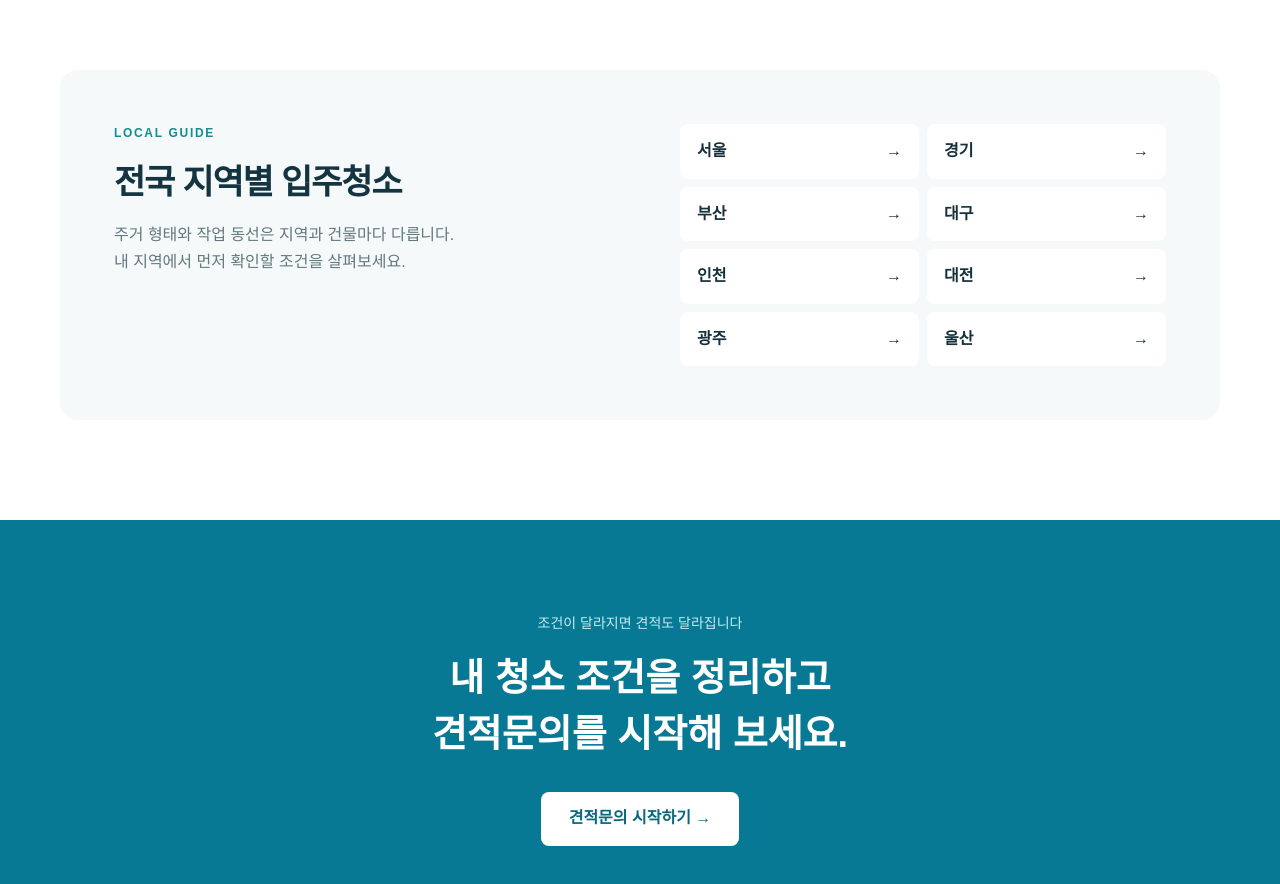
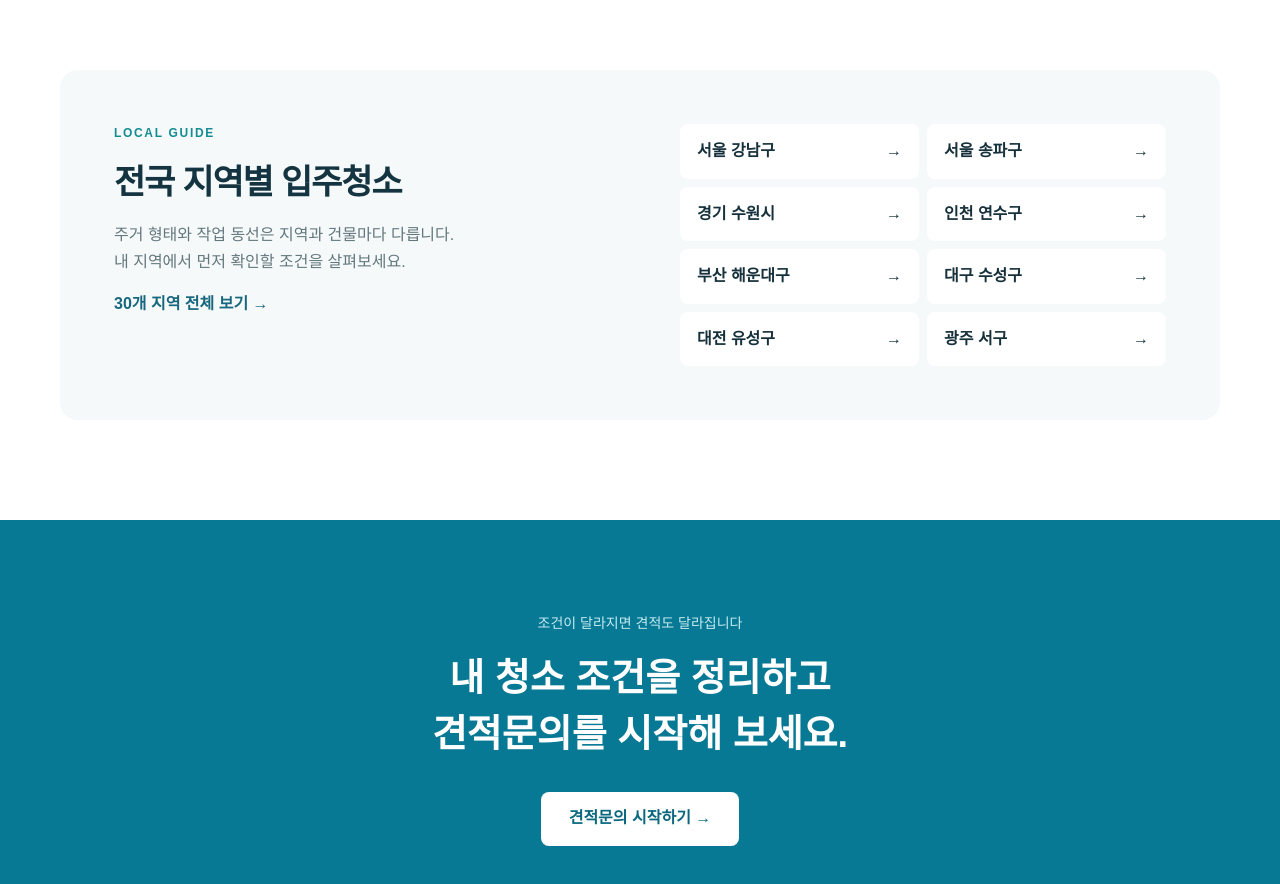
Before and after one commit to hoho601212-collab/ProperMove-inCleaning, a Next.js app: page / in a window 1280 px wide. Shown: the part 4160-5044 px from the top of the page. Built offline with nearby package versions, Linux system fonts and the light colour scheme; no server answers.

Commit message:
검색 노출 메타데이터와 지역 직접 링크 보강

```diff
--- a/app/layout.tsx
+++ b/app/layout.tsx
@@ -9,12 +9,27 @@ export const metadata: Metadata = {
   metadataBase: new URL(process.env.NEXT_PUBLIC_SITE_URL || "https://proper-move-in-cleaning.vercel.app"),
   title: { default: "올바른청소 | 입주청소 비교견적과 준비 가이드", template: "%s | 올바른청소" },
   description: "입주청소 범위와 현장 조건을 확인하고 여러 업체의 견적을 같은 기준으로 비교하세요.",
+  applicationName: "올바른청소",
+  keywords: ["입주청소", "이사청소", "입주청소 업체", "입주청소 견적", "지역별 입주청소"],
+  openGraph: {
+    type: "website",
+    locale: "ko_KR",
+    siteName: "올바른청소",
+    title: "올바른청소 | 입주청소 비교견적과 준비 가이드",
+    description: "입주청소 범위와 현장 조건을 확인하고 업체 견적을 같은 기준으로 비교하세요.",
+    url: "/",
+  },
+  twitter: { card: "summary", title: "올바른청소", description: "입주청소 범위와 지역별 작업 조건을 확인하세요." },
+  robots: { index: true, follow: true },
 };
 
 const nav = [["청소 종류", "/service"], ["지역별 입주청소", "/cleaning"], ["청소 가이드", "/guide"]];
 
 export default function RootLayout({ children }: Readonly<{ children: React.ReactNode }>) {
+  const base = process.env.NEXT_PUBLIC_SITE_URL || "https://proper-move-in-cleaning.vercel.app";
+  const websiteSchema = { "@context": "https://schema.org", "@type": "WebSite", name: "올바른청소", url: base, inLanguage: "ko-KR", description: "입주청소 범위와 지역별 작업 조건을 확인하는 청소 준비 가이드" };
   return <html lang="ko"><body>
+    <script type="application/ld+json" dangerouslySetInnerHTML={{ __html: JSON.stringify(websiteSchema) }} />
     <header className="siteHeader"><div className="shell navWrap">
       <Link href="/" className="brand" aria-label="올바른청소 홈"><span className="brandMark">✓</span>올바른청소</Link>
       <nav aria-label="주요 메뉴">{nav.map(([label, href]) => <Link key={href} href={href}>{label}</Link>)}</nav>
--- a/app/page.tsx
+++ b/app/page.tsx
@@ -2,12 +2,25 @@ import Link from "next/link";
 import HomeTools from "@/components/HomeTools";
 import PlanningTools from "@/components/PlanningTools";
 import { INQUIRY_URL } from "@/lib/inquiry";
+
+export const metadata = { alternates: { canonical: "/" } };
 
 const services = [
   ["입주청소", "신축·공사 분진부터 수납장 안쪽까지", "/service/move-in-cleaning", "01"],
   ["이사청소", "이전 거주 흔적과 생활 오염을 꼼꼼하게", "/service/moving-cleaning", "02"],
   ["원룸청소", "작은 공간도 주방·욕실·창틀 기준으로", "/service/studio-cleaning", "03"],
   ["아파트청소", "평수보다 창호·수납·베란다 조건까지", "/service/apartment-cleaning", "04"],
+];
+
+const featuredRegions = [
+  ["서울 강남구", "/cleaning/seoul/gangnam"],
+  ["서울 송파구", "/cleaning/seoul/songpa"],
+  ["경기 수원시", "/cleaning/gyeonggi/suwon"],
+  ["인천 연수구", "/cleaning/incheon/yeonsu"],
+  ["부산 해운대구", "/cleaning/busan/haeundae"],
+  ["대구 수성구", "/cleaning/daegu/suseong"],
+  ["대전 유성구", "/cleaning/daejeon/yuseong"],
+  ["광주 서구", "/cleaning/gwangju/seo"],
 ];
 
 export default function Home() {
@@ -30,7 +43,7 @@ export default function Home() {
 
     <section className="section shell"><div className="sectionHead"><div><span className="eyebrow">CLEANING GUIDE</span><h2>청소 전후, 놓치기 쉬운 것들</h2></div><Link href="/guide" className="textLink">가이드 전체 보기 →</Link></div><div className="guideGrid"><Link href="/guide/cleaning-before-moving" className="guideCard mint"><span>청소 전</span><h3>가구가 들어오기 전<br/>무엇을 준비할까요?</h3><p>수도·전기·출입·주차·엘리베이터를 미리 확인하세요.</p><b>준비 체크리스트 →</b></Link><Link href="/guide/after-cleaning-inspection" className="guideCard navy"><span>청소 후</span><h3>눈높이 아래와 위까지<br/>현장에서 검수하세요.</h3><p>문틀 위, 창틀 모서리, 수납장 안쪽처럼 놓치기 쉬운 곳을 확인합니다.</p><b>검수 체크리스트 →</b></Link></div></section>
 
-    <section className="section shell"><div className="areaBox"><div><span className="eyebrow">LOCAL GUIDE</span><h2>전국 지역별 입주청소</h2><p>주거 형태와 작업 동선은 지역과 건물마다 다릅니다.<br/>내 지역에서 먼저 확인할 조건을 살펴보세요.</p></div><div className="areaLinks">{["서울", "경기", "부산", "대구", "인천", "대전", "광주", "울산"].map(x => <Link href="/cleaning" key={x}>{x}<span>→</span></Link>)}</div></div></section>
+    <section className="section shell"><div className="areaBox"><div><span className="eyebrow">LOCAL GUIDE</span><h2>전국 지역별 입주청소</h2><p>주거 형태와 작업 동선은 지역과 건물마다 다릅니다.<br/>내 지역에서 먼저 확인할 조건을 살펴보세요.</p><Link href="/cleaning" className="textLink">30개 지역 전체 보기 →</Link></div><div className="areaLinks">{featuredRegions.map(([label, href]) => <Link href={href} key={href}>{label}<span>→</span></Link>)}</div></div></section>
 
     <section className="finalCta"><div className="shell"><span>조건이 달라지면 견적도 달라집니다</span><h2>내 청소 조건을 정리하고<br/>견적문의를 시작해 보세요.</h2>{/* 기존 내부 견적 링크 임시 보존: /estimate */}<a href={INQUIRY_URL} className="button buttonWhite">견적문의 시작하기 →</a></div></section>
   </>;
```
Also changed, not shown: app/manifest.ts (added, +14 -0 lines).
